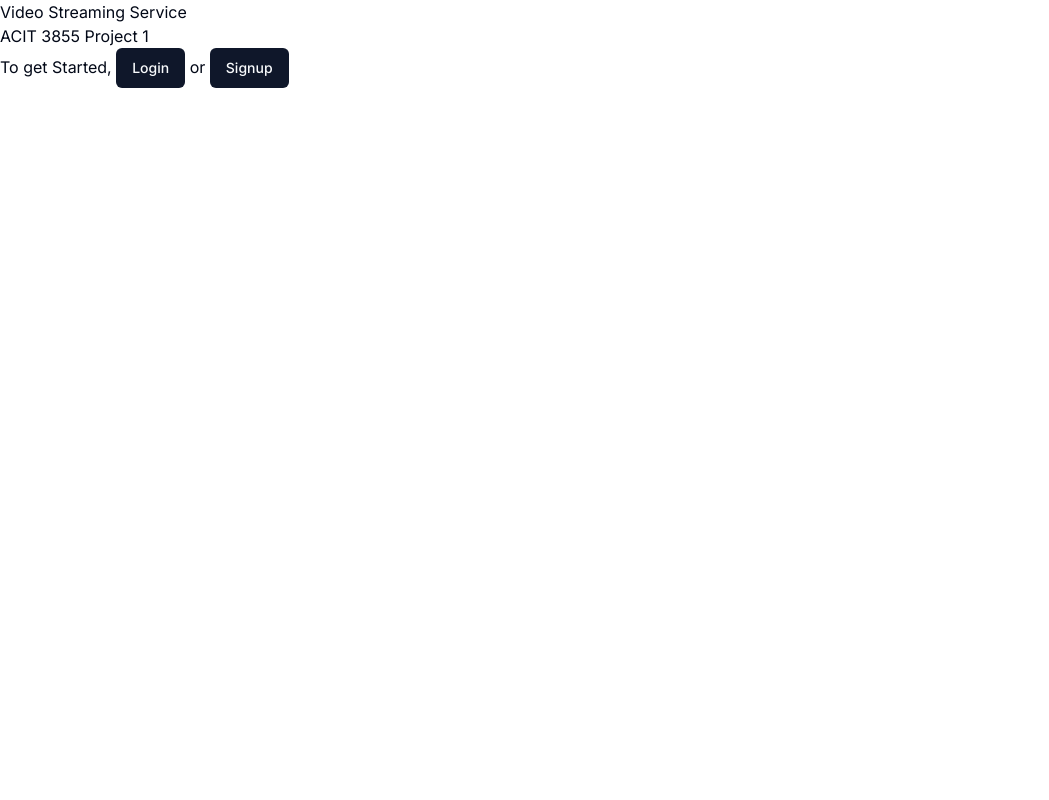
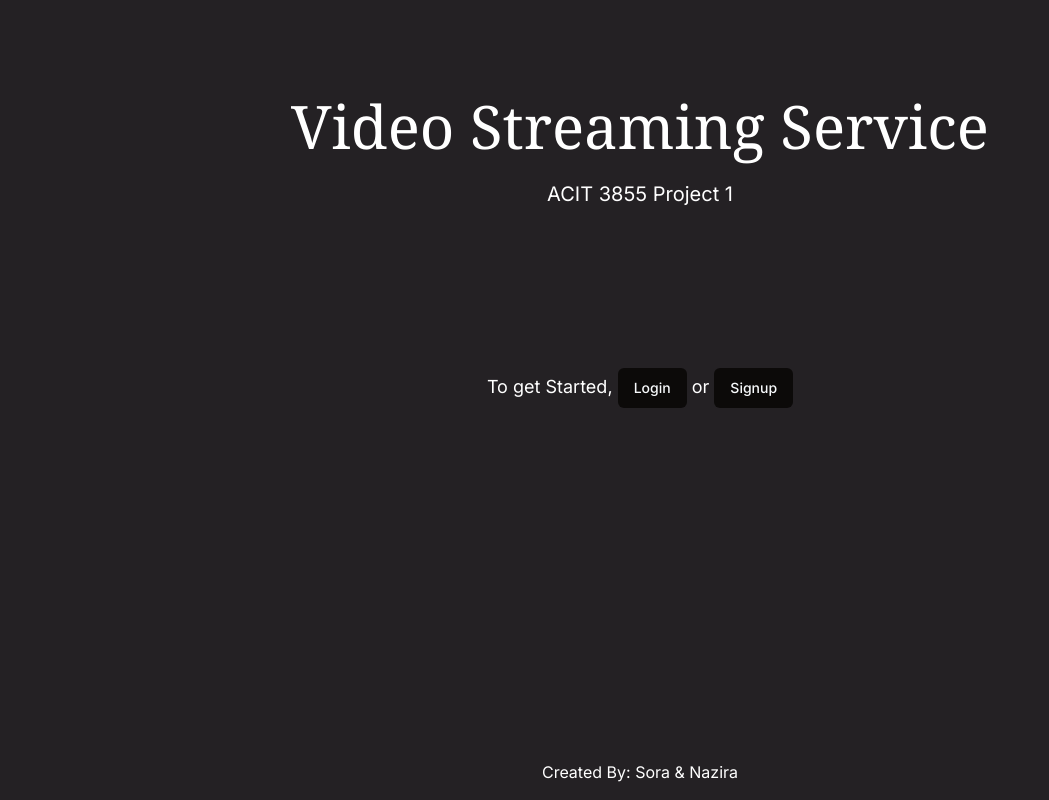
Before and after one commit to Soranosuke2001/Video_Streaming_Service, a Next.js app in the folder Video_Streaming/: page / in a window 1280 px wide. Shown: the whole page, without its empty margins (0-1049 px from the left). Built offline with nearby package versions, Linux system fonts and the light colour scheme.

Commit message:
css styling
completed css styling for home page

need to implement login and signup page now

```diff
--- a/Video_Streaming/app/globals.css
+++ b/Video_Streaming/app/globals.css
@@ -1,6 +1,10 @@
 @tailwind base;
 @tailwind components;
 @tailwind utilities;
+
+body {
+  background-color: #242124;
+}
 
 @layer base {
   :root {
--- a/Video_Streaming/app/page.tsx
+++ b/Video_Streaming/app/page.tsx
@@ -1,17 +1,23 @@
-import LoginButton from "@/components/loginButton";
-import SignupButton from "@/components/signupButton";
-import Link from "next/link";
+import LoginButton from "@/components/LoginButton";
+import SignupButton from "@/components/SignupButton";
 
 export default function Home() {
   return (
-    <main className="">
+    <main className="text-white flex flex-col justify-between h-screen">
       <div>
-        <h1>Video Streaming Service</h1>
-        <h2>ACIT 3855 Project 1</h2>
+        <div className="text-center">
+          <h1 className="text-6xl pt-24 font-serif">Video Streaming Service</h1>
+          <h2 className="text-xl pt-6">ACIT 3855 Project 1</h2>
+        </div>
+        <div className="flex pt-40 justify-center items-center">
+          <div className="text-lg">
+            To get Started, <LoginButton /> or <SignupButton />
+          </div>
+        </div>
       </div>
-      <div>
-        To get Started, <LoginButton /> or <SignupButton />
-      </div>
+      <footer className="text-center p-4">
+        <p>Created By: Sora & Nazira</p>
+      </footer>
     </main>
   );
 }
--- a/Video_Streaming/components/LoginButton.tsx
+++ b/Video_Streaming/components/LoginButton.tsx
@@ -6,8 +6,8 @@ interface loginButtonProps {}
 
 const LoginButton: FC<loginButtonProps> = ({}) => {
   return (
-    <Link href="/login">
-      <Button>Login</Button>
+    <Link href="/auth/login">
+      <Button className="bg-stone-950">Login</Button>
     </Link>
   );
 };
--- a/Video_Streaming/components/SignupButton.tsx
+++ b/Video_Streaming/components/SignupButton.tsx
@@ -6,8 +6,8 @@ interface signupButtonProps {}
 
 const SignupButton: FC<signupButtonProps> = ({}) => {
   return (
-    <Link href="/signup">
-      <Button>Signup</Button>
+    <Link href="/auth/signup">
+      <Button className="bg-stone-950">Signup</Button>
     </Link>
   );
 };
```
Also changed, not shown: 1 other file (tests, documents, lock files or other folders).
